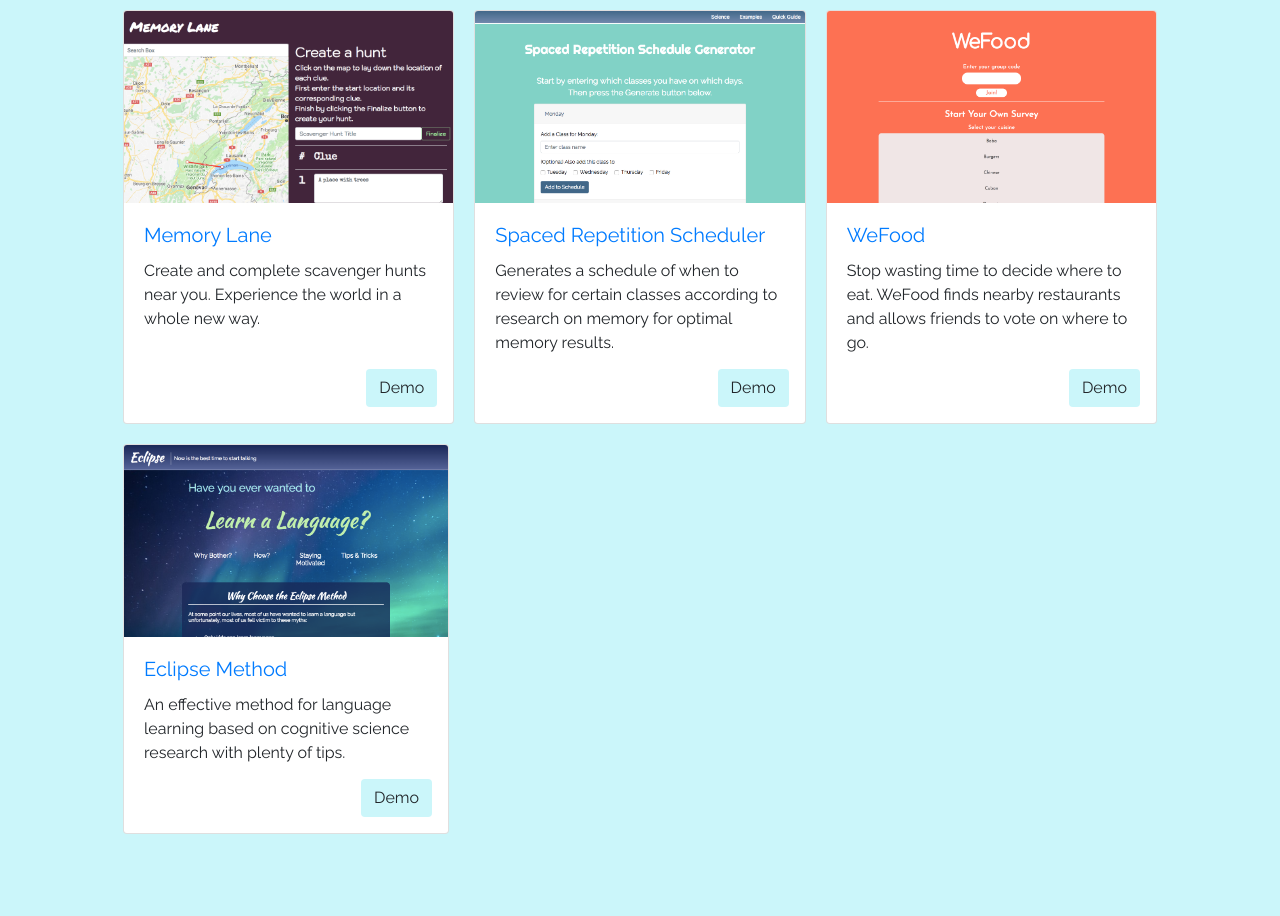
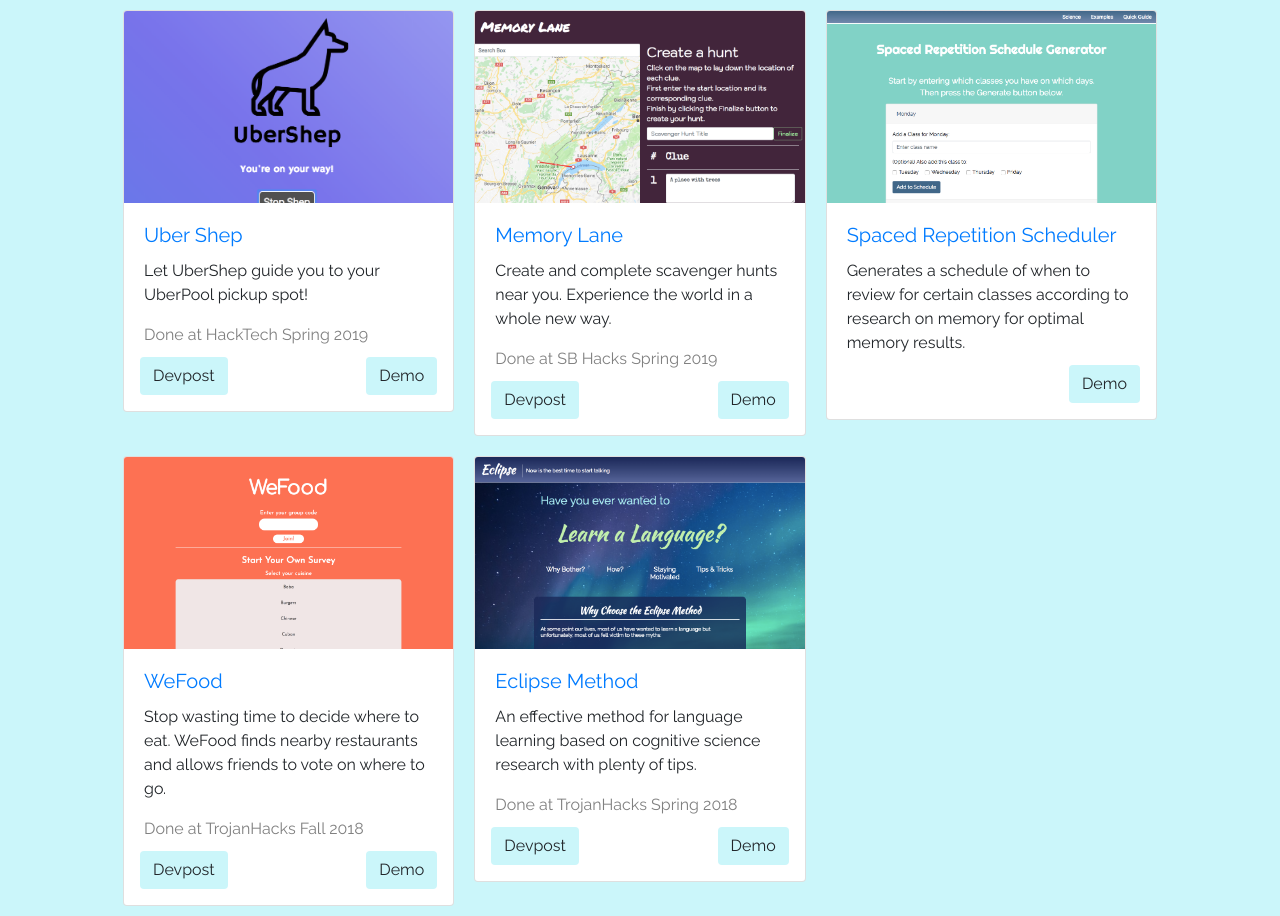
Before and after one commit to JChirolHill/jchirolhill.github.io, a plain HTML site: page index.html in a window 1280 px wide. Shown: the part 186-1102 px from the top of the page. Before the commit the page ends 1030 px from the top, so only its background shows below. Drawn offline with nearby package versions, Linux system fonts and the light colour scheme.

Commit message:
added ubershep, change basic formatting

```diff
--- a/index.html
+++ b/index.html
@@ -47,17 +47,25 @@
         font-size: 30px;
       }
 
+      .cardContainer {
+        padding: 10px;
+        box-sizing: border-box;
+      }
+
       .card {
         padding: 0;
-        margin: 10px;
       }
 
       .card-body {
         position: relative;
+        padding-bottom: 3rem;
       }
 
       .card-text {
-        padding-bottom: 2rem;
+      }
+
+      .hackathon-text {
+        color: grey;
       }
 
       .projectImg {
@@ -67,14 +75,23 @@
 
       .btn-redirect {
         background-color: var(--main-color);
+      }
+
+      .btn-redirect:hover {
+        background-color: var(--secondary-color);
+        color: white;
+      }
+
+      .demoBtn {
         position: absolute;
         bottom: 1rem;
         right: 1rem;
       }
 
-      .btn-redirect:hover {
-        background-color: var(--secondary-color);
-        color: white;
+      .devPostBtn {
+        position: absolute;
+        bottom: 1rem;
+        left: 1rem;
       }
     </style>
   </head>
@@ -88,50 +105,73 @@
       <div id="projectListing">
         <div id="projectListingTitle">Some Projects</div>
         <div class="row">
-          <div class="card col-sm">
+          <div class="cardContainer col-sm-4">
+            <div class="card">
+              <div class="projectImg">
+                <a href="https://salhacks.com/ubershep"><img src="ubershep.png" class="card-img-top" alt="Uber Shep"/></a>
+              </div>
+              <div class="card-body">
+                <h5 class="card-title"><a href="https://github.com/RobotPirate/UberShep">Uber Shep</a></h5>
+                <p class="card-text">Let UberShep guide you to your UberPool pickup spot!</p>
+                <p class="hackathon-text">Done at HackTech Spring 2019</p>
+                <a href="https://devpost.com/software/ubershep" class="btn btn-redirect devPostBtn">Devpost</a>
+                <a href="https://salhacks.com/ubershep" class="btn btn-redirect demoBtn">Demo</a>
+              </div>
+            </div>
+          </div>
+          <div class="cardContainer col-sm-4">
+            <div class="card">
               <div class="projectImg">
                 <a href="https://salhacks.com/memorylane"><img src="MemLane.png" class="card-img-top" alt="Memory Lane"/></a>
               </div>
               <div class="card-body">
                 <h5 class="card-title"><a href="https://github.com/neutonfoo/memorylane">Memory Lane</a></h5>
                 <p class="card-text">Create and complete scavenger hunts near you.  Experience the world in a whole new way.</p>
-              <a href="https://salhacks.com/memorylane" class="btn btn-redirect">Demo</a>
+                <p class="hackathon-text">Done at SB Hacks Spring 2019</p>
+                <a href="https://devpost.com/software/memory-lane-x9uapb" class="btn btn-redirect devPostBtn">Devpost</a>
+                <a href="https://salhacks.com/memorylane" class="btn btn-redirect demoBtn">Demo</a>
               </div>
             </div>
-          <div class="card col-sm">
+          </div>
+          <div class="cardContainer col-sm-4">
+            <div class="card">
               <div class="projectImg">
                 <a href="SpacedRepetition/index.html"><img src="SRSHome.png" class="card-img-top" alt="Spaced Repetition Scheduler"/></a>
               </div>
               <div class="card-body">
                 <h5 class="card-title"><a href="https://github.com/JChirolHill/SpacedRepetitionSchedule">Spaced Repetition Scheduler</a></h5>
                 <p class="card-text">Generates a schedule of when to review for certain classes according to research on memory for optimal memory results.</p>
-              <a href="SpacedRepetition/index.html" class="btn btn-redirect">Demo</a>
+                <a href="SpacedRepetition/index.html" class="btn btn-redirect demoBtn">Demo</a>
               </div>
             </div>
-          <div class="card col-sm">
+          </div>
+          <div class="cardContainer col-sm-4">
+            <div class="card">
               <div class="projectImg">
                 <a href="http://salhacks.com/wefood"><img src="WeFood.png" class="card-img-top" alt="WeFood"/></a>
               </div>
               <div class="card-body">
                 <h5 class="card-title"><a href="https://github.com/neutonfoo/wefood">WeFood</a></h5>
                 <p class="card-text">Stop wasting time to decide where to eat.  WeFood finds nearby restaurants and allows friends to vote on where to go.</p>
-              <a href="http://salhacks.com/wefood" class="btn btn-redirect">Demo</a>
+                <p class="hackathon-text">Done at TrojanHacks Fall 2018</p>
+                <a href="https://devpost.com/software/wefood" class="btn btn-redirect devPostBtn">Devpost</a>
+                <a href="http://salhacks.com/wefood" class="btn btn-redirect demoBtn">Demo</a>
               </div>
             </div>
           </div>
-        <div class="row">
-          <div class="card col-sm">
+          <div class="cardContainer col-sm-4">
+            <div class="card">
               <div class="projectImg">
                 <a href="Eclipse/index.html"><img src="EclipseHome.png" class="card-img-top" alt="Eclipse Method"/></a>
               </div>
               <div class="card-body">
                 <h5 class="card-title"><a href="https://github.com/JChirolHill/Eclipse">Eclipse Method</a></h5>
                 <p class="card-text">An effective method for language learning based on cognitive science research with plenty of tips.</p>
-              <a href="Eclipse/index.html" class="btn btn-redirect">Demo</a>
+                <p class="hackathon-text">Done at TrojanHacks Spring 2018</p>
+                <a href="https://devpost.com/software/eclipse-hts58i" class="btn btn-redirect devPostBtn">Devpost</a>
+                <a href="Eclipse/index.html" class="btn btn-redirect demoBtn">Demo</a>
               </div>
             </div>
-          <div class="col-sm"></div>
-          <div class="col-sm"></div>
           </div>
       </div>
     </div>
```
Also changed, not shown: ubershep.png (added). Lines whose indentation alone changed are shown as unchanged.
